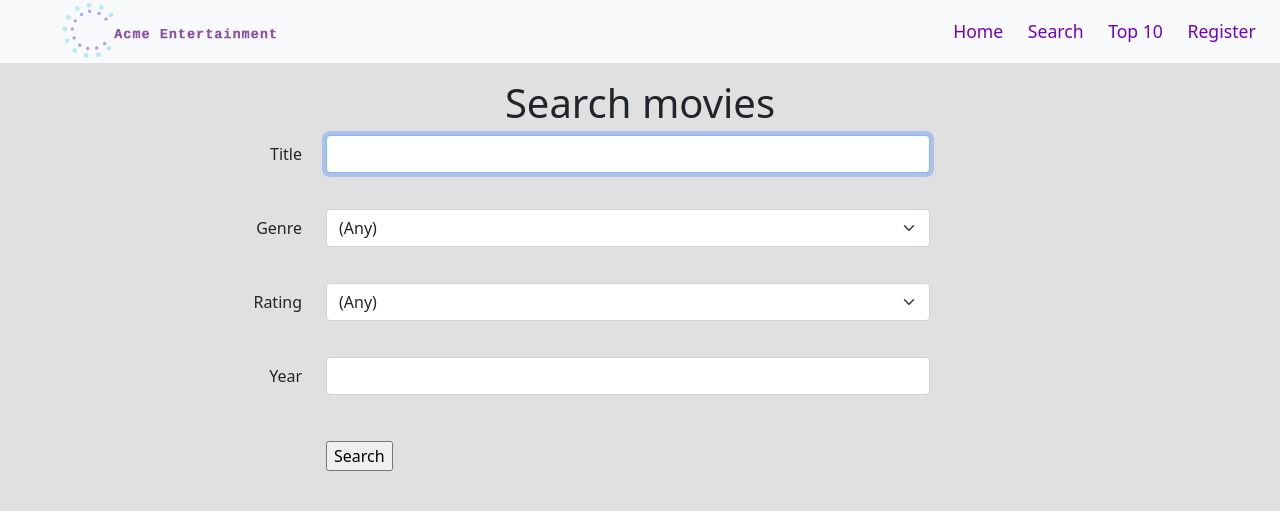
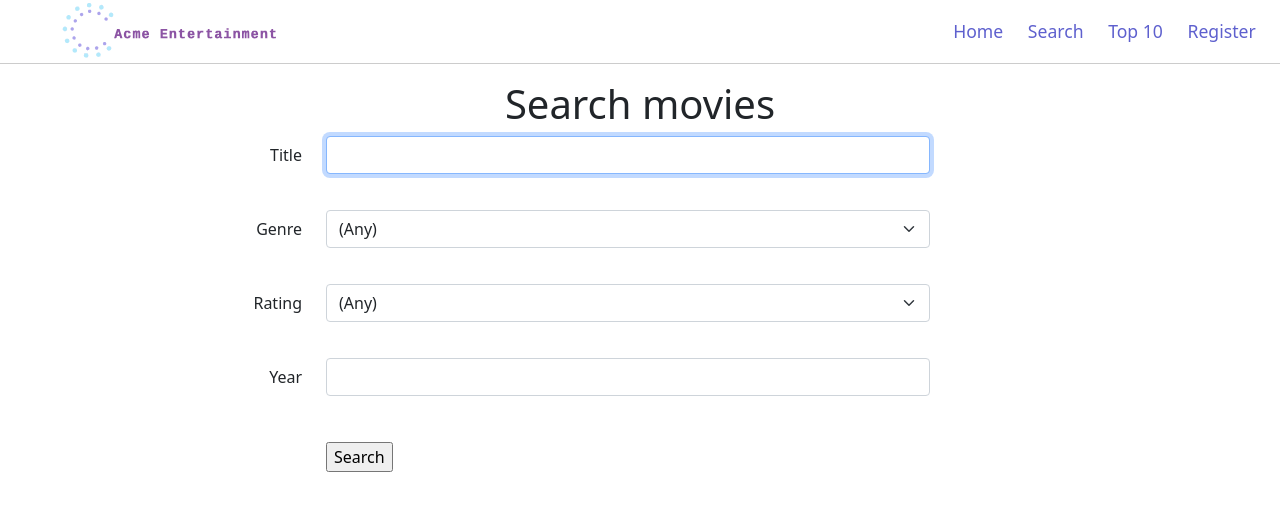
Before and after one commit to ivanngyb/MovieGroupProject, a PHP site: page /search.php in a window 1280 px wide. Shown: the top 511 px of the page. Run offline with PHP 8.4, Linux system fonts and the light colour scheme; data comes from the database, SQL or seed files in the repository.

Commit message:
Updated index

```diff
--- a/web_files/connection_script.php
+++ b/web_files/connection_script.php
@@ -11,30 +11,7 @@
 
 /* web server connection */
 $conn;
-try {
-    $username = 'adminer';
-    $password = 'P@ssw0rd';
-    $conn = new PDO(
-        'mysql:host=localhost;dbname=ica_movies_db',
-        $username,
-        $password,
-        array(PDO::ATTR_ERRMODE => PDO::ERRMODE_WARNING)
-    );
-} catch (PDOException $e) {
-    // echo 'Connection failed 1: ' . $e->getMessage();
-    try {
-        $username = 'root';
-        $password = '';
-        $conn = new PDO(
-            'mysql:host=localhost;port=8306;dbname=ica_movies_db',
-            $username,
-            $password,
-            array(PDO::ATTR_ERRMODE => PDO::ERRMODE_WARNING)
-        );
-    } catch (PDOException $e2) {
-        echo 'Connection failed 2: ' . $e2->getMessage();
-        try {
-            $username = 'root';
+$username = 'root';
             $password = '';
             $conn = new PDO(
                 'mysql:host=localhost;dbname=ica_movies_db',
@@ -42,11 +19,6 @@ try {
                 $password,
                 array(PDO::ATTR_ERRMODE => PDO::ERRMODE_WARNING)
             );
-        } catch (PDOException $e3) {
-            echo 'Connection failed 3: ' . $e3->getMessage();
-        }
-    }
-}
 
 /* home connection */
 // $username = 'root';
--- a/web_files/nav.php
+++ b/web_files/nav.php
@@ -23,8 +23,7 @@
             </ul>
         </div>
     </nav> -->
-
-<nav class="navbar navbar-expand-sm bg-light navbar-light">
+<nav class="navbar navbar-expand-sm bg-white navbar-light">
     <div class="container-fluid">
         <a class="navbar-brand" href="index.php"><img src="./resources/logo_transparent.svg" width="290" height="62.5" class="d-inline-block align-top" alt=""></a>
         <button class="navbar-toggler" type="button" data-bs-toggle="collapse" data-bs-target="#collapsibleNavbar">
@@ -33,13 +32,13 @@
         <div class="collapse navbar-collapse" id="collapsibleNavbar">
             <ul class="navbar-nav ms-auto">
                 <li class="nav-item">
-                    <a class="nav-link" href="#">Home</a>
+                    <a class="nav-link" href="index.php">Home</a>
                 </li>
                 <li class="nav-item">
-                    <a class="nav-link" href="#">Search</a>
+                    <a class="nav-link" href="search.php">Search</a>
                 </li>
                 <li class="nav-item">
-                    <a class="nav-link" href="#">Top 10</a>
+                    <a class="nav-link" href="top_ten.php">Top 10</a>
                 </li>
                 <li class="nav-item">
                     <a class="nav-link" href="#">Register</a>
--- a/web_files/style.css
+++ b/web_files/style.css
@@ -12,39 +12,46 @@
 */
 
 body {
-    background-color: rgb(224, 224, 224);
+  background-color: rgb(255, 255, 255);
 }
 
 /* Navigation pane formatting */
+
 nav {
-    background-color: lightgray;
+  background-color: rgb(255, 255, 255);
+  border-bottom: #000000;
 }
+
 nav ul {
   list-style-type: none;
   padding: 0, 0, 0, 0;
 }
 
+/* Table formatting */
 
-/* Table formatting */
 tr:nth-child(even) {
   background-color: lightgray;
 }
+
 th {
   border: 2px solid black;
   border-collapse: collapse;
   border-left: 1px solid black;
   border-right: 1px solid black;
+}
 
-}
 td {
   border: 1px solid black;
   border-collapse: collapse;
   padding: 4px;
 }
+
 /* Make the whole table cell with a link in it clickable */
+
 td a {
   display: block;
 }
+
 @media only screen and (max-width: 600px) {
   .large-only {
     display: none;
@@ -52,6 +59,7 @@ td a {
 }
 
 /* details page formatting */
+
 .details-list label {
   width: 100px;
   text-align: right;
@@ -59,6 +67,7 @@ td a {
 }
 
 /* form and input formatting */
+
 form label {
   display: inline-block;
   text-align: right;
@@ -73,26 +82,37 @@ input, select {
   margin-right: 40px;
 }
 
+.navbar {
+  border-bottom:0.5px solid rgb(204, 204, 204);
+}
+
 .navbar .navbar-nav .nav-link {
-    color: #7400B8;
+  color: #5E60CE;
   font-size: 1.1em;
   position: relative;
 }
+
 .navbar .navbar-nav .nav-link:hover {
-    color: #7400B8;
+  color: #5E60CE;
 }
+
+.navbar .navbar-nav .nav-link .active {
+  color: #FFFFFF;
+}
+
 .navbar .navbar-nav .nav-link::after {
   position: absolute;
   bottom: 0;
   left: 0;
   right: 0;
   margin: auto;
-    background-color: #7400B8;
+  background-color: #5E60CE;
   color: transparent;
   width: 0%;
   content: '.';
   height: 3px;
 }
+
 .navbar .navbar-nav .nav-link:hover::after {
   width: 100%;
 }
@@ -112,3 +132,12 @@ input, select {
     padding: 0 0.7em;
   }
 }
+
+.hero-image {
+  background-image: url("./resources/bg-image.jpg");
+  height: 100vh;
+  background-position: center;
+  background-repeat: no-repeat;
+  background-size: cover;
+  position: relative;
+}
```
Also changed, not shown: web_files/index.php (+23 -1 lines), web_files/resources/bg-image.jpg (added). Lines whose indentation alone changed are shown as unchanged.
